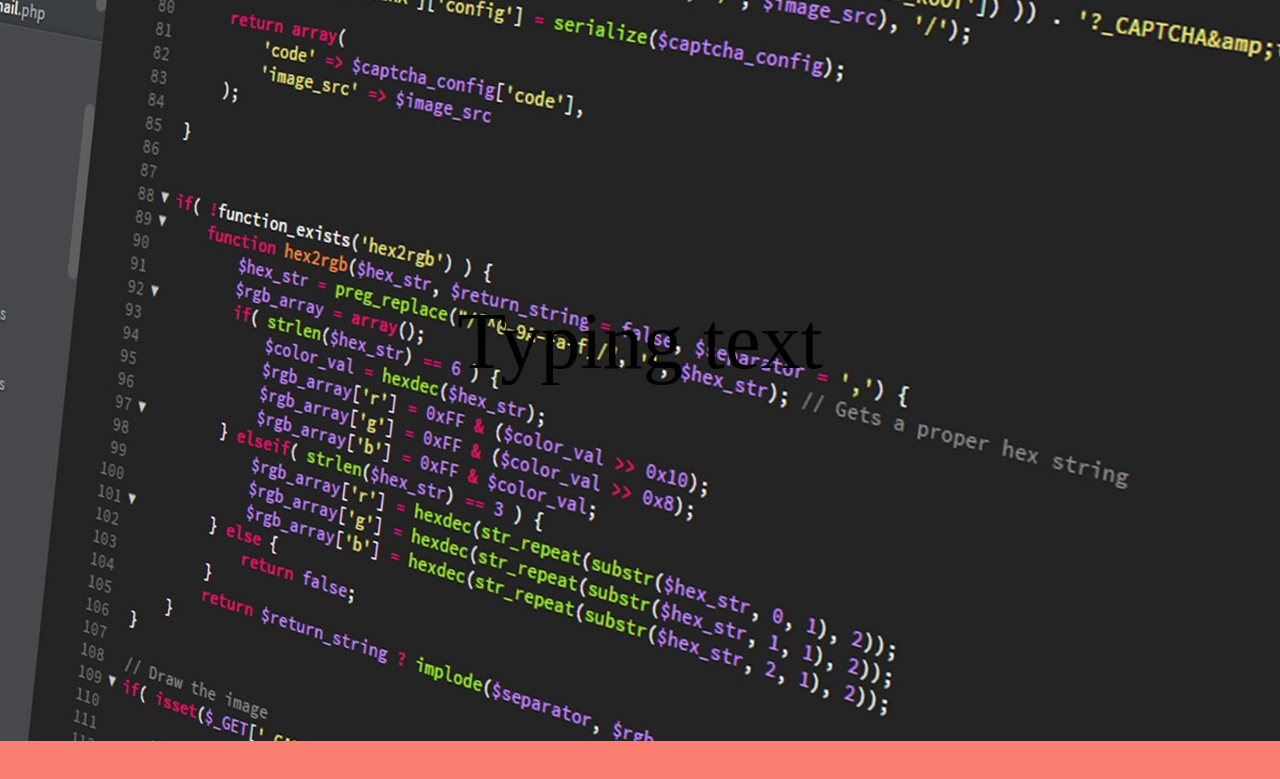
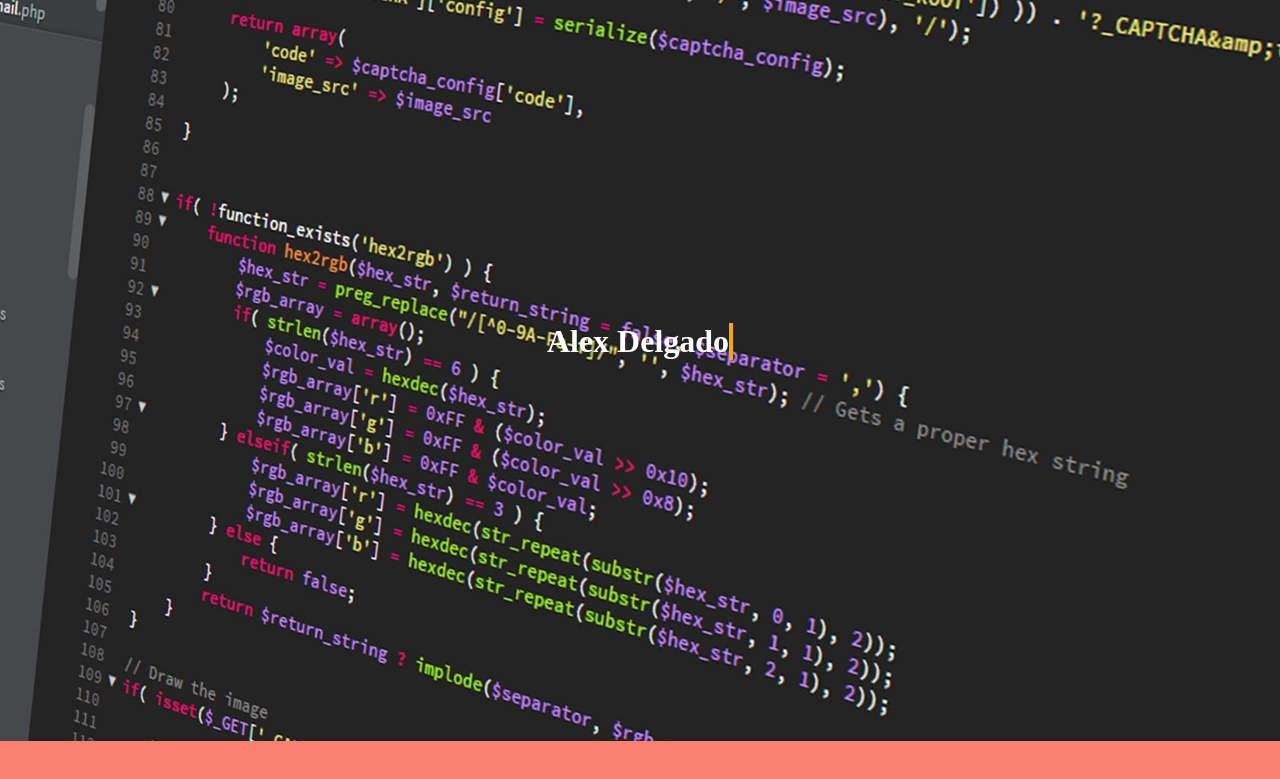
Before and after one commit to gadc1996/alex-delgado.com.mx, a website: page index.html in a window 1280 px wide. Shown: the part 59-838 px from the top of the page. Drawn offline with Linux system fonts and the light colour scheme.

Commit message:
Terminado efecto de typewritin

```diff
--- /dev/null
+++ b/assets/js/typewriting.js
@@ -0,0 +1,68 @@
+//Quick use
+//Add an html element with .typing class and pass the next data parameters:
+//data-speed
+//data-waitStart
+//data-waitEnd
+
+class TypeWriter{
+    constructor(txtElement, words, speed,waitStart, waitEnd){
+        this.txtElement = txtElement;
+        this.words = words;
+        this.speed = speed;
+        this.txt = ' ';
+        this.wordIndex = 0;
+        this.waitStart =parseInt(waitStart, 10);
+        this.waitEnd =parseInt(waitEnd, 10);
+        this.type();
+        this.isDeleting = false;
+    }
+    type(){
+        const current = this.wordIndex % this.words.length;
+        //Get full text of current word
+        const fullTxt = this.words[current];
+        //Check if deleting
+        if(this.isDeleting){
+            //Remove char
+            this.txt = fullTxt.substring(0, this.txt.length - 1)
+        }
+        else{
+            //Add char
+            this.txt = fullTxt.substring(0, this.txt.length + 1)
+        }
+        //Insert txt into element
+        this.txtElement.innerHTML = this.txt;
+        //Initial Type Speed
+        let typeSpeed = this.speed;
+        if(this.isDeleting){
+            typeSpeed /= 2;
+        }
+        //If word is complete
+        if(!this.isDeleting && this.txt === fullTxt){
+            //Make a pause at end
+            typeSpeed = this.waitEnd;
+            this.isDeleting = true;
+        }
+        else if(this.isDeleting && this.txt === ''){
+            this.isDeleting = false;
+            this.wordIndex++;
+            //Pause before start typing
+            typeSpeed = this.waitStart;
+        }
+        setTimeout(() => this.type(), typeSpeed);
+    }
+}
+
+//Int on DOM load
+document.addEventListener('DOMContentLoaded', init);
+
+//Init App
+function init(){
+    const txtElement = document.querySelector('.typing');
+    const words = JSON.parse(txtElement.getAttribute('data-words'));
+    const waitStart = txtElement.getAttribute('data-wait-start');
+    const waitEnd = txtElement.getAttribute('data-wait-end');
+    const speed = txtElement.getAttribute('data-speed');
+    console.log(speed);
+    //Init typewriter
+    new TypeWriter(txtElement, words, speed, waitStart, waitEnd);
+}
--- a/assets/sass/_parallax.scss
+++ b/assets/sass/_parallax.scss
@@ -10,13 +10,26 @@
     display: flex;
     align-items: center;
     justify-content: center;
-    .typing{
-        font-size: 5em;
+    h1{
+        font-size: 2em;
+        color: #fff;
+        overflow: hidden;
+        border-right: .15em solid orange;
+        white-space: nowrap;
+        margin: 0 auto;
+        animation:
+            blink-caret .75s step-end infinite;
     }
 }
+
 .test{
     background-color: salmon;
     width: 100vw;
     height: 100vh;
     z-index: 10;
 }
+
+@keyframes blink-caret {
+    from, to { border-color: transparent }
+    50% { border-color: orange; }
+  }
--- a/index.html
+++ b/index.html
@@ -17,9 +17,10 @@
 		</div>
 	</nav>
 	<div class="parallax">
-		<span class="typing">Typing text</span>
+		<h1>Alex Delgado <span class="typing" data-speed="120" data-wait-end="50" data-wait-start="5000" data-words='["Desarollador"]'></span></h1>
 	</div>
 	<div class="test"></div>
 	<div class="test"></div>
 </body>
+	<script src="assets/js/typewriting.js" ></script>
 </html>
--- a/package.json
+++ b/package.json
@@ -28,6 +28,7 @@
   "dependencies": {
     "browser-sync": "^2.26.13",
     "gulp-rename": "^2.0.0",
-    "gulp-uglifycss": "^1.1.0"
+    "gulp-uglifycss": "^1.1.0",
+    "typed.js": "^2.0.11"
   }
 }
```
Also changed, not shown: assets/css/style.css, 2 other files.
